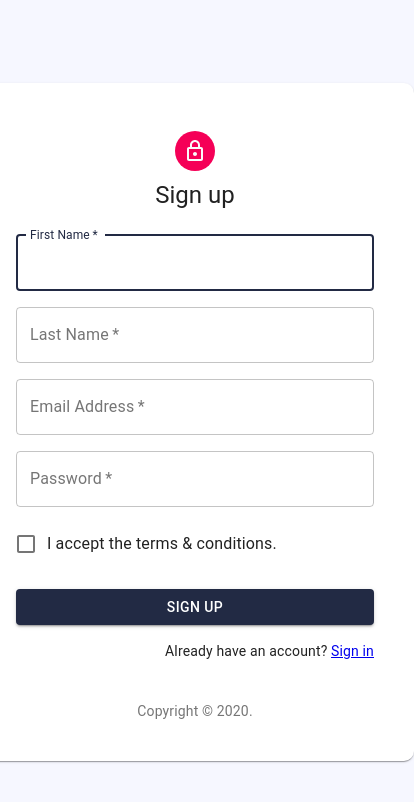
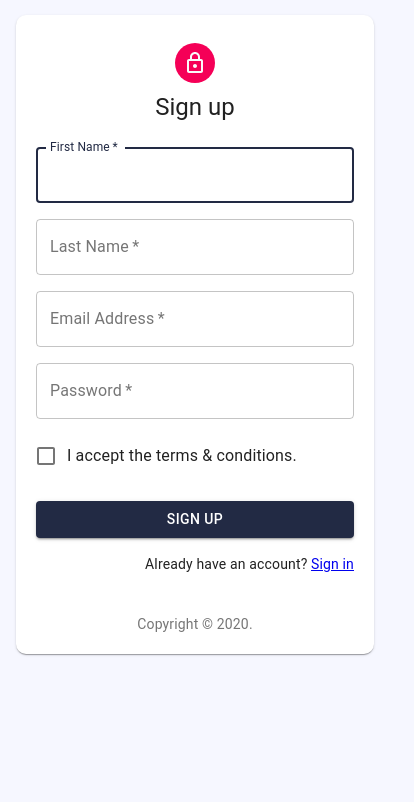
Before and after one commit to sanket238/Data_Recovery_snapshot, a React (Create React App) app in the folder frontend/: page /signup in a window 390 px wide. Shown: the top 802 px of the page, 414 px wide, since content can reach past the window. Built offline with nearby package versions, Linux system fonts and the light colour scheme.

Commit message:
SignUp responsive fixed

```diff
--- /dev/null
+++ b/frontend/src/components/containers/SignUp/SignUp.css
@@ -0,0 +1,15 @@
+.signup-card-margin {
+  margin: -40px !important;
+  padding: 50px;
+}
+
+@media only screen and (max-width: 600px) {
+  .signup-card-margin {
+    margin: 0px !important;
+    padding: 20px;
+  }
+  .signup-card {
+    height: 100% !important;
+    margin: 15px 0px !important;
+  }
+}
--- a/frontend/src/components/containers/SignUp/SignUp.jsx
+++ b/frontend/src/components/containers/SignUp/SignUp.jsx
@@ -15,6 +15,7 @@ import {
 import LockOutlinedIcon from "@material-ui/icons/LockOutlined";
 import { Link, withRouter } from "react-router-dom";
 import { makeStyles } from "@material-ui/core/styles";
+import "./SignUp.css";
 
 function Copyright() {
   return (
@@ -77,8 +78,8 @@ const SignUp = (props) => {
   return (
     <Container component="main" maxWidth="xs">
       <CssBaseline />
-      <div className={classes.container}>
-        <Card className={classes.card}>
+      <div className={classes.container + " signup-card"}>
+        <Card className={"signup-card-margin"}>
           <div className={classes.paper}>
             <Avatar className={classes.avatar}>
               <LockOutlinedIcon />
```
